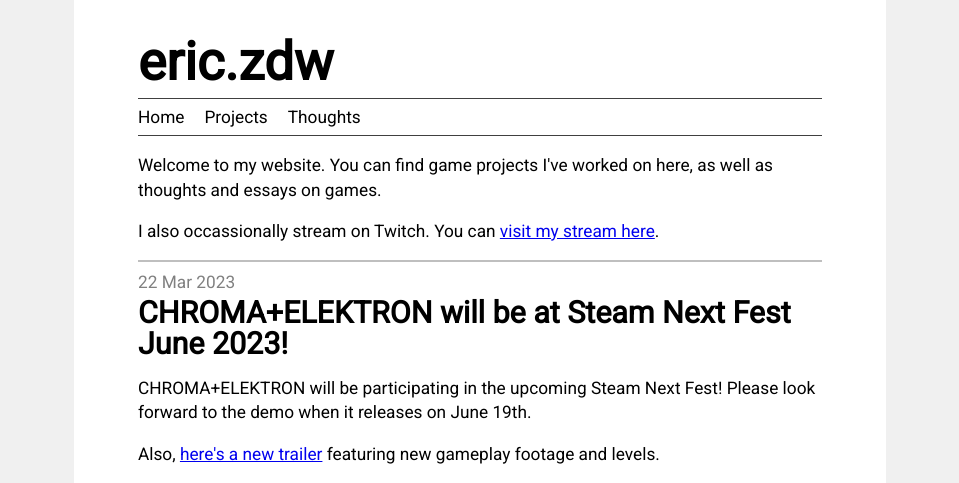
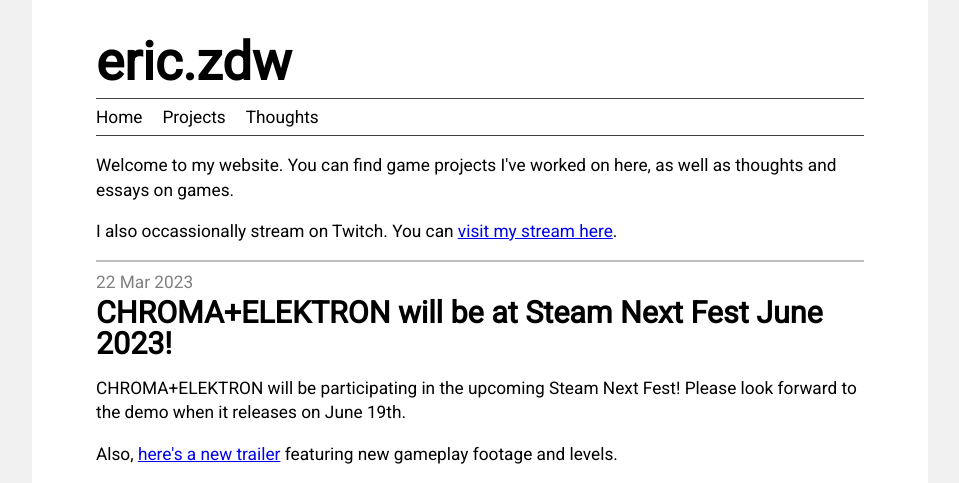
Before and after one commit to eric-zdw/eric-zdw.github.io, a Jekyll site: the page built from index.html, in a window 1280 px wide. Shown: the top 483 px of the page, without its empty margins (160-1119 px from the left). Built offline with Jekyll 4.4.1, drawn with Linux system fonts in a browser that asks for light colours; grey boxes are pictures that could not be loaded.

Commit message:
Scaling change for mobile

```diff
--- a/_sass/main.scss
+++ b/_sass/main.scss
@@ -2,6 +2,7 @@
 @import url("https://fonts.googleapis.com/css?family=Roboto+Mono");
 $roboto: 'Roboto', sans-serif;
 $roboto-mono: 'Roboto Mono', sans-serif;
+
 
 
 html {
@@ -46,8 +47,8 @@
 }
 
 .iframe-container {
-    width: calc(min(300px + 30vw, 90vw));
-    height: calc(min(300px + 30vw, 90vw) * 0.5625);
+    width: calc(min(32em + 20vw, 90vw));
+    height: calc(min(32em + 20vw, 90vw) * 0.5625);
     margin: auto;
 }
 
@@ -94,7 +95,7 @@
     font-family: $roboto;
     background-color: rgb(255, 255, 255);
     padding: 2% 5%;
-    width: calc(min(300px + 30vw, 90vw));
+    width: calc(min(32em + 20vw, 90vw));
     margin: auto;
 }
 
```
Also changed, not shown: Gemfile.lock.
